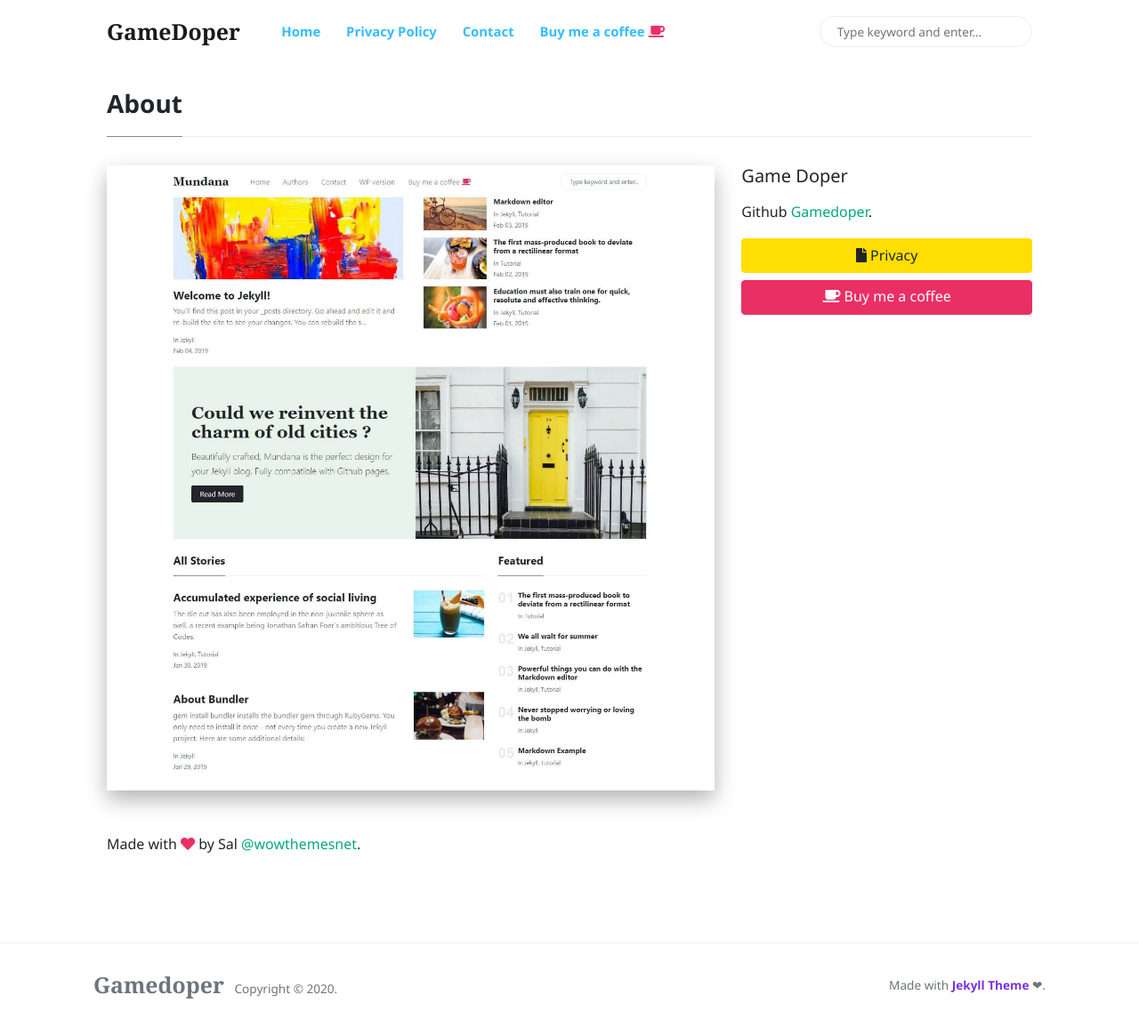
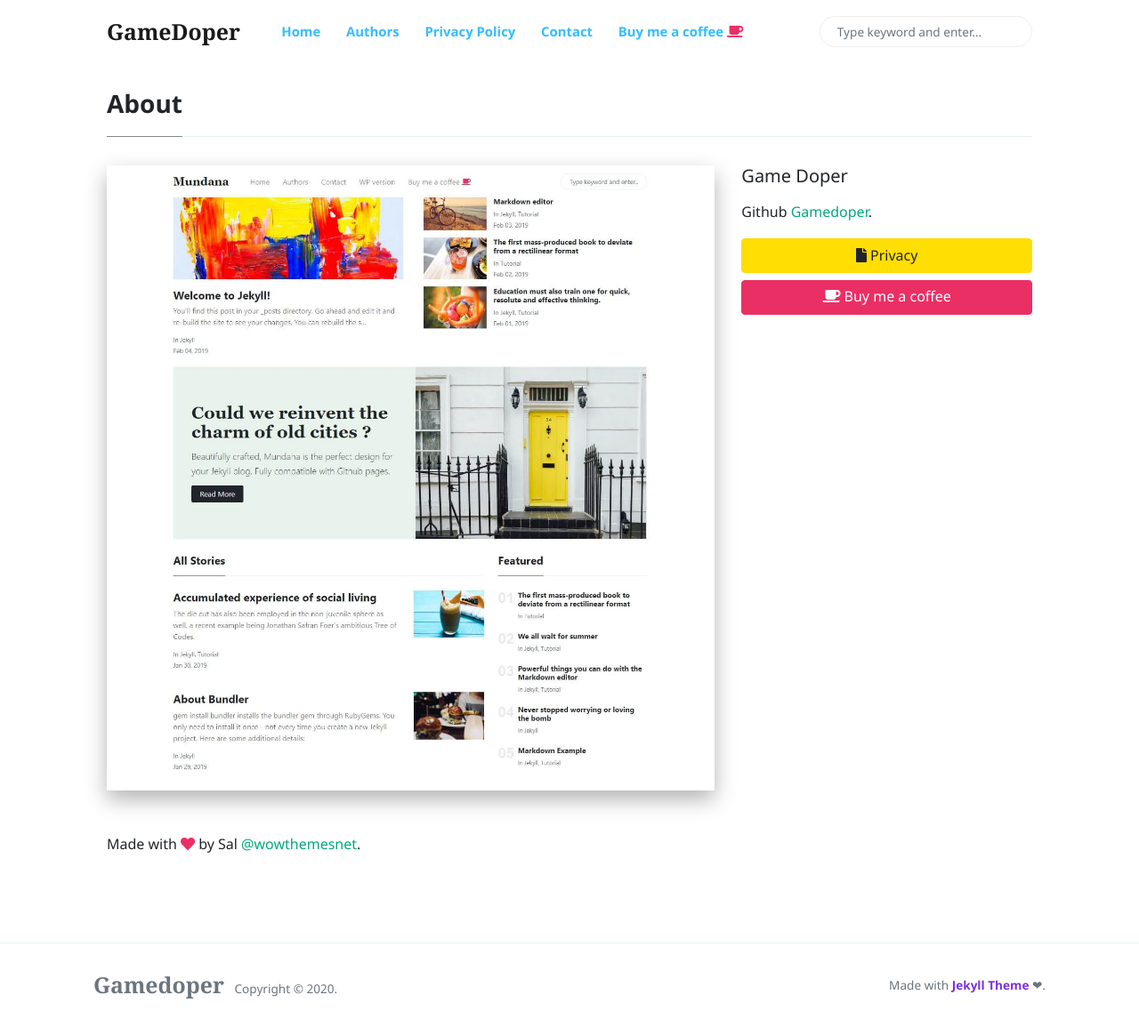
Before and after one commit to Gamedoper/Gamedoperarchives.github.io, a Jekyll site: the page built from _pages/about.md, in a window 1280 px wide and 1155 px high. Shown: the whole window at 89% size. Built offline with Jekyll 4.4.1, drawn with Linux system fonts in a browser that asks for light colours; nearby versions of some CDN libraries; comment, search, counter and statistics services are not loaded.

Commit message:
Update menu-header.html

```diff
--- a/_includes/menu-header.html
+++ b/_includes/menu-header.html
@@ -2,6 +2,9 @@
 
 <li class="nav-item">
 <a class="nav-link" href="{{site.baseurl}}/index.html">Home</a>
+</li>
+<li class="nav-item">
+<a class="nav-link" href="{{site.baseurl}}/authors-list.html">Authors</a>
 </li>
 <li class="nav-item">
 <a class="nav-link" href="{{site.baseurl}}/privacy-policy.html">Privacy Policy</a>
```
